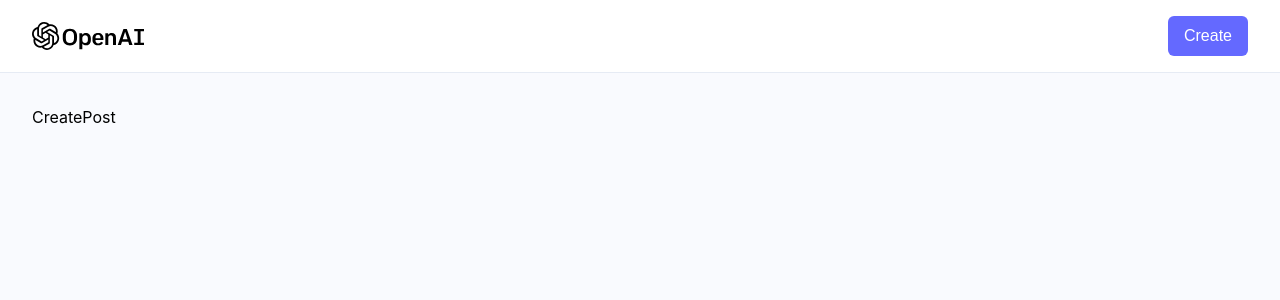
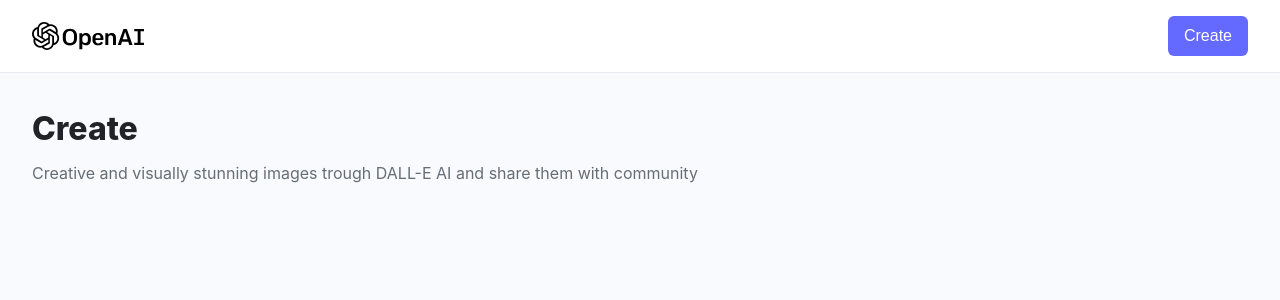
Before and after one commit to Lorn888/Ai, a React (Vite) app in the folder client/: page /create-post in a window 1280 px wide. Shown: the top 300 px of the page. Built offline with nearby package versions, Linux system fonts and the light colour scheme; a web font is replaced by a local one.

Commit message:
Corrections

```diff
--- a/client/src/pages/CreatePost.jsx
+++ b/client/src/pages/CreatePost.jsx
@@ -1,8 +1,29 @@
-import React from 'react'
+import React, { useState } from 'react'
+import { useNavigate } from 'react-router-dom'
+
+import { preview } from '../assets'
+import { getRandomPrompt } from '../utils'
+import { FormField, Loader } from '../components'
 
 const CreatePost = () => {
+  const navigate = useNavigate
+  const [form, setForm] = useState({
+    name: '',
+    prompt: '',
+    photo: '',
+  });
+  const [generatingImg, setGeneratingImg] = useState(false);
+  const [loading, setLoading] = useState(false)
+
   return (
-    <div>CreatePost</div>
+    <section className='max-w-7x1' mx-auto>
+      <div>
+        <h1 className='font-extrabold text-[#222328] text-[32px]'>
+          Create</h1>
+        <p className='mt-2 text-[#666e75] text=[16px] max-w[500px]'>Creative and visually stunning images trough DALL-E AI and share them with community</p>
+      </div>
+
+    </section>
   )
 }
 
--- /dev/null
+++ b/client/src/utils/index.js
@@ -0,0 +1,10 @@
+import { surpriseMePrompts } from '../constants'
+
+export function getRandomPrompt(prompt) {
+    const randomIndex = Math.floor(Math.random() * surpriseMePrompts.length);
+    const randomPrompt = surpriseMePrompts[randomIndex]
+
+    if (randomPrompt === prompt) return getRandomPrompt(prompt)
+
+    return randomPrompt
+}
```
